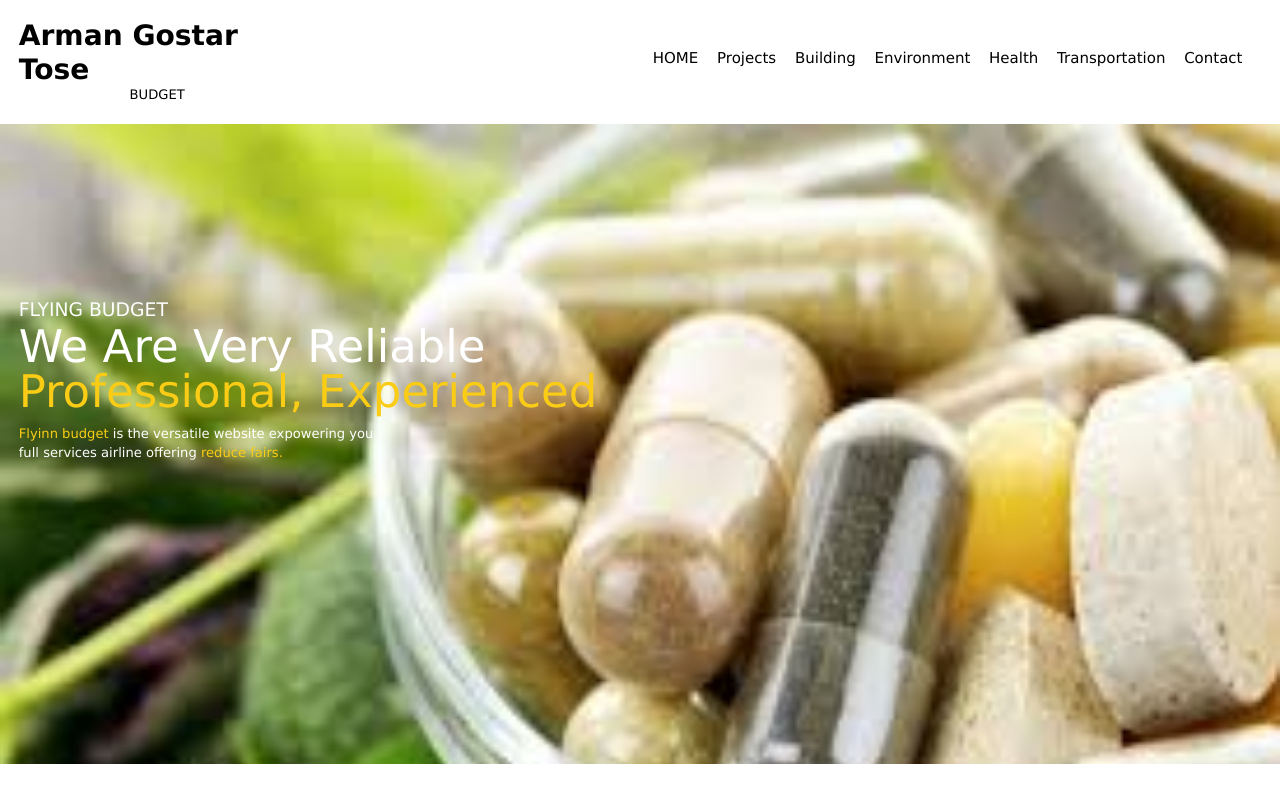
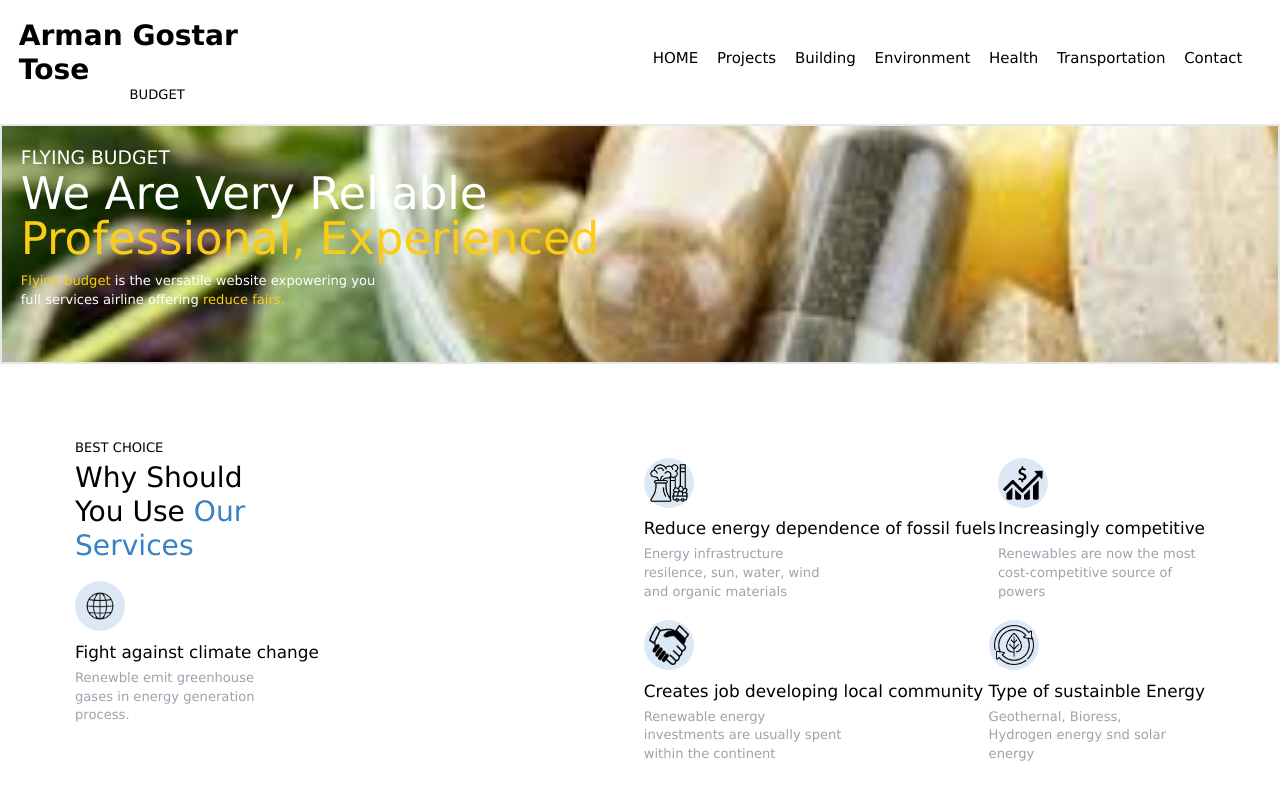
Before and after one commit to mohisa302/Parvaz, a React (Create React App) app: page /health in a window 1280 px wide. Shown: the top 800 px of the page. Built offline with nearby package versions, Linux system fonts and the light colour scheme.

Commit message:
Preaper app

```diff
--- a/src/components/ContactUsComp.js
+++ b/src/components/ContactUsComp.js
@@ -6,7 +6,7 @@ import { AiFillTwitterCircle, AiFillInstagram, AiFillLinkedin } from 'react-icon
 
 export const ContactUsComp = () => {
   return (
-    <div class="grid grid-cols-2 gap-2">
+    <div className="grid grid-cols-2 gap-2">
       <div className="flex justify-center h-14">
         <div className="flex items-center">
           <BiPhoneCall size={20} />
--- a/src/components/FooterComp.js
+++ b/src/components/FooterComp.js
@@ -14,7 +14,7 @@ export const FooterComp = () => {
 
   return (
     <div name="CONTACT" className="h-[50%] px-20 py-5 bg-slate-600" ref={contactContainerRef}>
-      <div class="grid grid-cols-2 gap-32 text-white h-[80%]">
+      <div className="grid grid-cols-2 gap-32 text-white h-[80%]">
         <div>
           <p className="text-2xl font-bold">Fiyinn</p>
           <p className="text-sm">BUDGET</p>
--- a/src/components/HeaderComp.js
+++ b/src/components/HeaderComp.js
@@ -27,7 +27,8 @@ export const HeaderComp = () => {
 
   return (
     <div
-      className="w-full h-[80%] bg-cover bg-no-repeat"
+      className="bg-no-repeat bg-cover bg-center
+      bg-green-200 w-full h-[30%] border-2"
       style={{
         backgroundImage: `url(${backgroundIMG})`,
       }}
--- a/src/components/ProfessionalExpComp.js
+++ b/src/components/ProfessionalExpComp.js
@@ -9,7 +9,7 @@ export const ProfessionalExpComp = () => {
   // const Text = Contents.find((item) => item.root === location.pathname);
   return (
     <div className="h-[80%] px-20 py-[140px]">
-      <div class="grid grid-cols-2 gap-5 h-[90%]">
+      <div className="grid grid-cols-2 gap-5 h-[90%]">
         <div className="flex justify-center">
           <div
             className="bg-contain w-[250px]"
--- a/src/components/ServicesComp.js
+++ b/src/components/ServicesComp.js
@@ -3,7 +3,7 @@ import { Aims } from '../constants/Data';
 export const ServicesComp = () => {
   return (
     <div className="h-[80%] px-20 py-20">
-      <div class="grid grid-cols-2 gap-2 h-[90%]">
+      <div className="grid grid-cols-2 gap-2 h-[90%]">
         <div>
           <p className="text-sm">BEST CHOICE</p>
           <p className="text-3xl mt-1">
```
